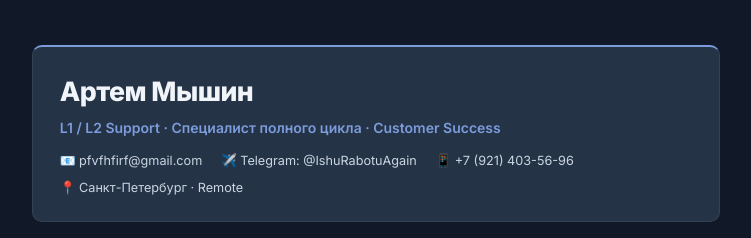
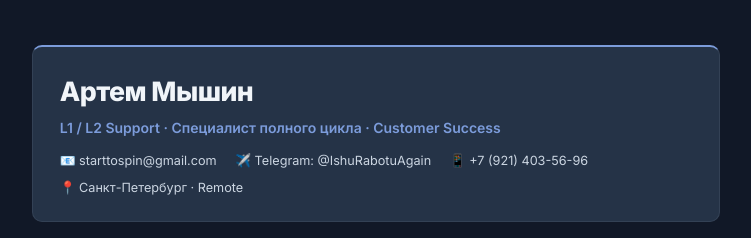
Before and after one commit to myshinartem/myshinartem.github.io, a plain HTML site: page resume.html in a window 1280 px wide. Shown: the top 238 px of the page, without its empty margins (264-1015 px from the left). Drawn offline with Linux system fonts and the light colour scheme.

Commit message:
Update resume.html

```diff
--- a/resume.html
+++ b/resume.html
@@ -217,7 +217,7 @@
         <h1>Артем Мышин</h1>
         <div class="subtitle">L1 / L2 Support · Специалист полного цикла · Customer Success</div>
         <div class="contacts">
-            <span>📧 pfvfhfirf@gmail.com</span>
+            <span>📧 starttospin@gmail.com</span>
             <span>✈️ Telegram: @IshuRabotuAgain</span>
             <span>📱 +7 (921) 403-56-96</span>
             <span>📍 Санкт-Петербург · Remote</span>
```
